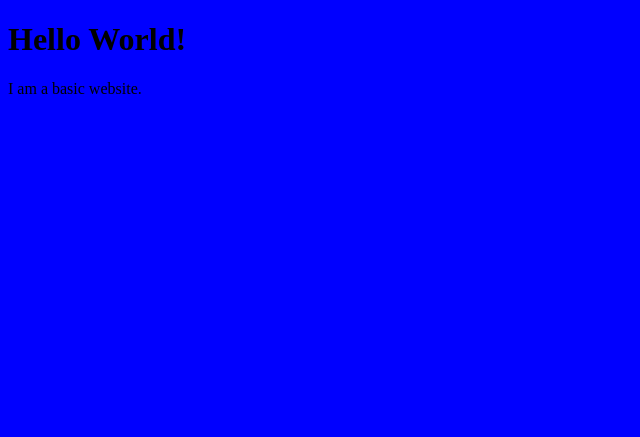
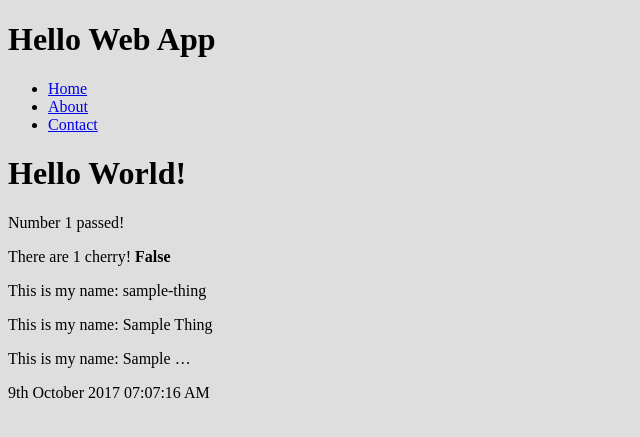
Before and after one commit to mustafasali/myhellowebapp, a Django app: template collection/templates/index.html in a window 1280 px wide. Shown: the top 437 px of the page, without its empty margins (0-640 px from the left). Run offline with Django 3.2, Linux system fonts and the light colour scheme; the template is opened without the code that fills it: most values are stand-ins (such as "Sample title", 1, 10 or a date in 2020).

Commit message:
Added navigation, new pages, and builtin templates

```diff
--- a/collection/static/css/style.css
+++ b/collection/static/css/style.css
@@ -1,3 +1,3 @@
 body {
-	background-color: blue;
+	background-color: #dedede;
 }
--- /dev/null
+++ b/collection/templates/about.html
@@ -0,0 +1,6 @@
+{% extends 'layouts/base.html' %}
+{% block title %} About - {{ block.super }}{% endblock %}
+{% block content %}
+    <h1>About Page</h1>
+    <p>About Content.</p>
+{% endblock %}
--- /dev/null
+++ b/collection/templates/contact.html
@@ -0,0 +1,6 @@
+{% extends 'layouts/base.html' %}
+{% block title %} Contact - {{ block.super }}{% endblock %}
+{% block content %}
+    <h1>Contact Page</h1>
+    <p>Contact Content.</p>
+{% endblock %}
--- a/collection/templates/index.html
+++ b/collection/templates/index.html
@@ -1,12 +1,16 @@
-{% load staticfiles %}
-<!doctype html>
-<html>
-	<head>
-		<title>My Hello Web App Project</title>
-		<link rel="stylesheet" href="{% static 'css/style.css' %}" />
-	</head>
-	<body>
-		<h1>Hello World!</h1>
-		<p>I am a basic website.</p>
-	</body>
-</html>
+{% extends 'layouts/base.html' %}
+{% block title %} Homepage - {{ block.super }}{% endblock %}
+{% block content %}
+    <h1>Hello World!</h1>
+    <p>{% if number %}Number {{ number }} passed!{% endif %}</p>
+    <p>There are {{ number }} cherr{{ number|pluralize:"y,ies" }}! <b>
+    {% if number == 6 %}
+        True
+    {% else %}
+        False
+    {% endif %}
+    </b></p>
+    <p>This is my name: {{ thing|slugify }}</p>
+    <p>This is my name: {{ thing|title }}</p>
+    <p>This is my name: {{ thing|truncatewords:1 }}</p>
+{% endblock %}
--- a/collection/templates/layouts/base.html
+++ b/collection/templates/layouts/base.html
@@ -8,10 +8,26 @@
 			{% endblock %}
 		</title>
 		<link rel="stylesheet" href="{% static 'css/style.css' %}" />
-		{$ block header %}{% endblock %}
+		{% block header %}{% endblock %}
 	</head>
 	<body>
+		<header>
+			<h1>Hello Web App</h1>
+			<nav>
+				<ul>
+					<li>
+						<a href="{% url 'home' %}">Home</a>
+					</li>
+					<li>
+						<a href="{% url 'about' %}">About</a>
+					</li>
+					<li>
+						<a href="{% url 'contact' %}">Contact</a>
+					</li>
+				</ul>
+			</nav>
+		</header>
 		{% block content %}{% endblock %}
-		{% block footer %}{% endblock %}
+		{% block footer %}{% now "jS F Y H:i:s A" %}{% endblock %}
 	</body>
 </html>
--- a/hellowebapp/urls.py
+++ b/hellowebapp/urls.py
@@ -15,8 +15,11 @@ Including another URLconf
 """
 from django.conf.urls import url, patterns, include
 from django.contrib import admin
+from django.views.generic import TemplateView
 
 urlpatterns = [
     url(r'^$', 'collection.views.index', name='home'),
+    url(r'^about/', TemplateView.as_view(template_name='about.html'), name='about'),
+    url(r'^contact', TemplateView.as_view(template_name='contact.html'), name='contact'),
     url(r'^admin/', admin.site.urls),
 ]
```
Also changed, not shown: collection/views.py (+8 -1 lines).
